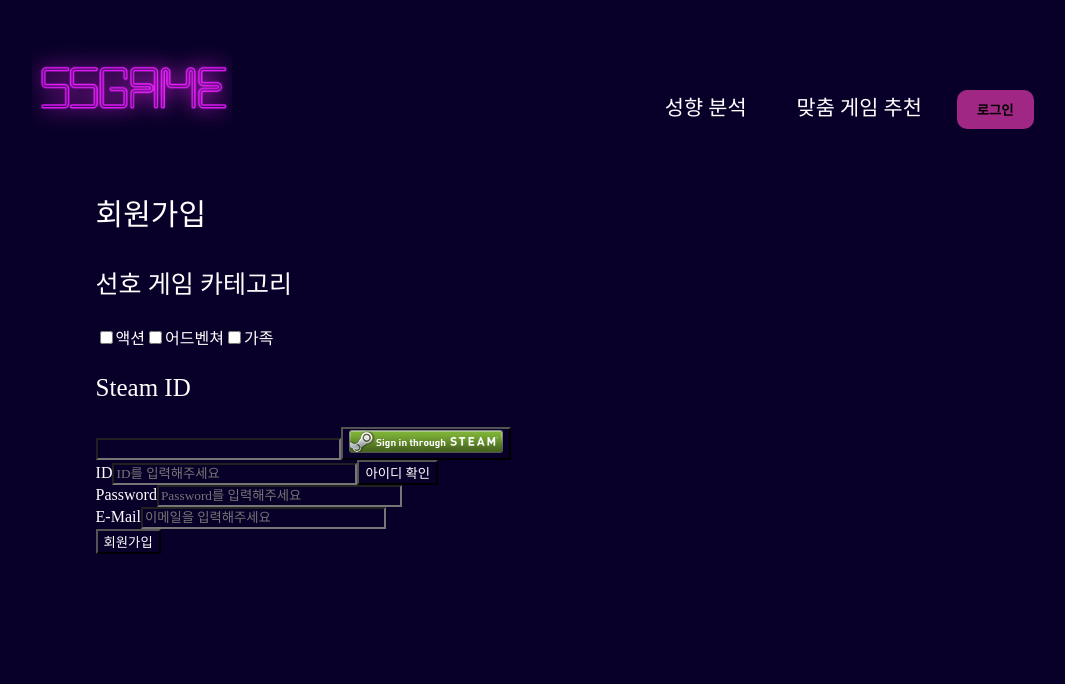
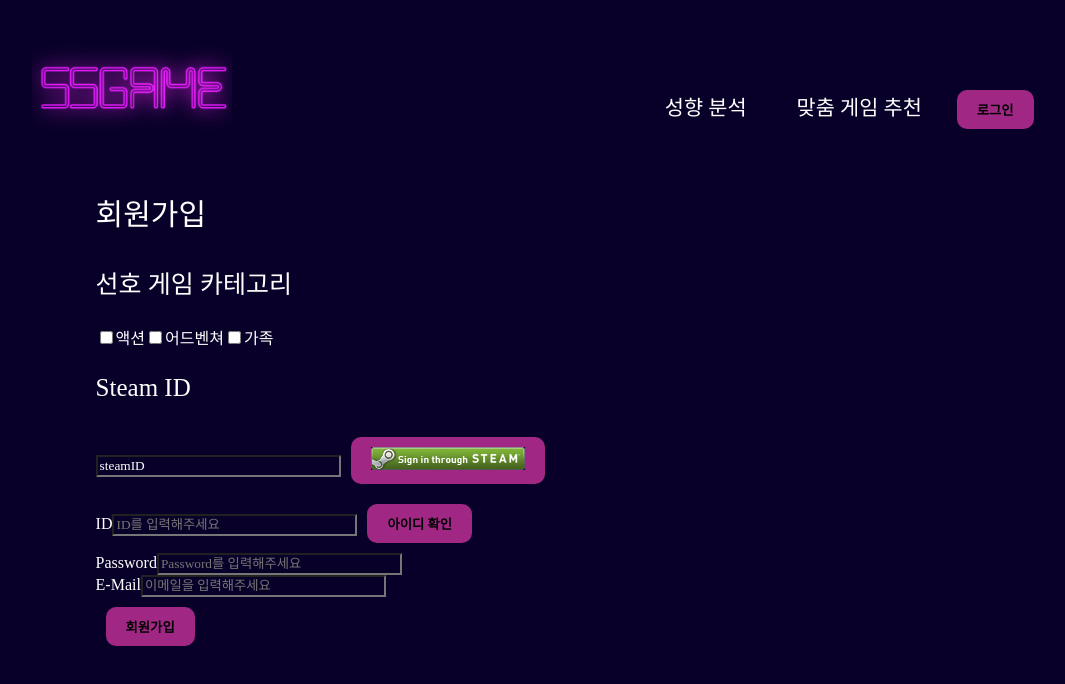
Before and after one commit to SSAFY-siXteam/SSGAME, a React (Create React App) app in the folder frontend/: page /register in a window 1280 px wide. Shown: the top 684 px of the page, without its empty margins (102-1167 px from the left). Built offline with nearby package versions, Linux system fonts and the light colour scheme; a web font is replaced by a local one.

Commit message:
#S06P22A306-27 Refactor button

```diff
--- a/frontend/src/components/atoms/Button/Button.js
+++ /dev/null
@@ -1,62 +0,0 @@
-import React from "react";
-import PropTypes from "prop-types";
-
-// import openIDLogIn from "../../../apis/OpenID";
-/**
- * Primary UI component for user interaction
- */
-export function Button({ primary, custom, size, label, img, onClick }) {
-  const mode = primary
-    ? "storybook-button--primary"
-    : "storybook-button--secondary";
-
-  // steam log in button
-  if (custom === "STEAM_LOG_IN_BUTTON") {
-    return (
-      <button onClick={onClick}>
-        <img src={img} />
-        {label}
-      </button>
-    );
-  }
-  return (
-    <button
-      type="button"
-      className={["storybook-button", `storybook-button--${size}`, mode].join(
-        " "
-      )}
-    >
-      {label}
-    </button>
-  );
-}
-
-Button.propTypes = {
-  /**
-   * Is this the principal call to action on the page?
-   */
-  primary: PropTypes.bool,
-  /**
-   * What background color to use
-   */
-  backgroundColor: PropTypes.string,
-  /**
-   * How large should the button be?
-   */
-  size: PropTypes.oneOf(["small", "medium", "large"]),
-  /**
-   * Button contents
-   */
-  label: PropTypes.string.isRequired,
-  /**
-   * Optional click handler
-   */
-  onClick: PropTypes.func,
-};
-
-Button.defaultProps = {
-  backgroundColor: null,
-  primary: false,
-  size: "medium",
-  onClick: undefined,
-};
--- a/frontend/src/components/atoms/Buttons/Button.js
+++ b/frontend/src/components/atoms/Buttons/Button.js
@@ -2,8 +2,13 @@ import React from "react";
 import { StyledButton } from "./style";
 import PropTypes from "prop-types";
 
-const Button = ({ text, onClick }) => {
-  return <StyledButton onClick={onClick}>{text}</StyledButton>;
+const Button = ({ text, onClick, img }) => {
+  return (
+    <StyledButton onClick={onClick}>
+      {img && <img src={img} />}
+      {text}
+    </StyledButton>
+  );
 };
 
 Button.propTypes = {
@@ -13,9 +18,9 @@ Button.propTypes = {
 
 Button.defaultProps = {
   text: "text",
-  onClick: () => {
-    console.log("button clicked");
-  },
+  // onClick: () => {
+  //   console.log("button clicked");
+  // },
 };
 
 export default Button;
--- a/frontend/src/components/organisms/InfoInput/InfoInput.js
+++ b/frontend/src/components/organisms/InfoInput/InfoInput.js
@@ -1,15 +1,15 @@
 import React, { useState } from "react";
 import PropTypes from "prop-types";
 import { InputWithLabel } from "../../molecules/InputWithLabel/InputWithLabel";
-import { Button } from "../../atoms/Button/Button";
+import Button from "../../atoms/Buttons/Button";
 import { InfoInputDiv } from "./styles";
 // checkbox list 객체
 export function InfoInput({ id, password, email, idCheckBtn }) {
   const [idInput, setIdInput] = useState();
   const [passwordInput, setPasswordInput] = useState();
   const [emailInput, setEmailInput] = useState();
-  const checkID = (idInput) => {
-    console.log(idInput);
+  const idCheckBtnOnClick = () => {
+    console.log("test");
   };
   return (
     <InfoInputDiv>
@@ -17,7 +17,7 @@ export function InfoInput({ id, password, email, idCheckBtn }) {
         {...id}
         onChange={(event) => setIdInput(event.target.value)}
       />
-      <Button {...idCheckBtn} onClick={checkID(idInput)} />
+      <Button onClick={idCheckBtnOnClick} {...idCheckBtn} />
       <br />
       <InputWithLabel
         {...password}
--- a/frontend/src/components/pages/SignUpPage/SignUpPage.js
+++ b/frontend/src/components/pages/SignUpPage/SignUpPage.js
@@ -1,7 +1,7 @@
 import React, { useState } from "react";
 import PropTypes from "prop-types";
 import SignUp from "../../templates/SignUp/SignUp";
-import { Button } from "../../atoms/Button/Button";
+import Button from "../../atoms/Buttons/Button";
 import { Input } from "../../atoms/Input/Input";
 import { InfoInput } from "../../organisms/InfoInput/InfoInput";
 import steamLogInImg from "../../../assets/img/button/steambutton/sits_small.png";
@@ -29,11 +29,10 @@ const SignUpPage = () => {
       minLength: 8,
       maxLength: 15,
       size: 30,
-      value: steam,
+      value: "steamID",
     }),
     steamID: Button({
       img: steamLogInImg,
-      custom: "STEAM_LOG_IN_BUTTON",
       onClick: onSteamIDBtnClick,
     }),
     infoInput: InfoInput({
@@ -64,9 +63,9 @@ const SignUpPage = () => {
         placeholder: "이메일을 입력해주세요",
         content: "E-Mail",
       },
-      idCheckBtn: { primary: true, label: "아이디 확인" },
+      idCheckBtn: { text: "아이디 확인" },
     }),
-    registerBtn: Button({ primary: true, label: "회원가입" }),
+    registerBtn: Button({ text: "회원가입" }),
   };
   return (
     <SignUp
```
Also changed, not shown: 2 other files (tests, documents, lock files or other folders).
